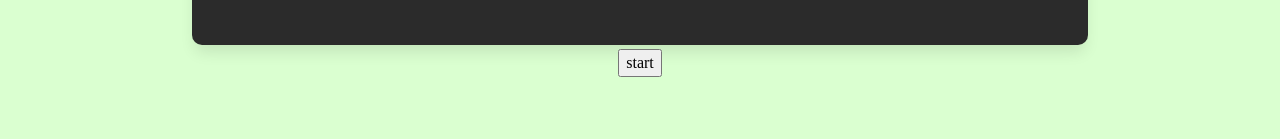
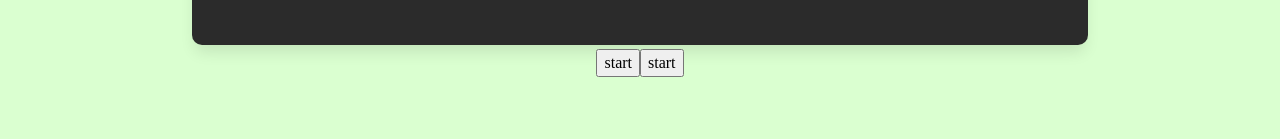
Before and after one commit to Ammar-Montaser/Kadane-s-Algorithm-Visualizer, a React (Vite) app: page / in a window 1280 px wide. Shown: the part 193-332 px from the top of the page. Built offline with nearby package versions, Linux system fonts and the light colour scheme.

Commit message:
added control button for reset

```diff
--- a/src/App.jsx
+++ b/src/App.jsx
@@ -65,7 +65,11 @@ function App() {
         <div className="main">
           <div className="input">
             <Input />
-            <button onClick={maxSequence}> start</button>
+            <div className="Control Buttons">
+              {" "}
+              <button onClick={maxSequence}> start</button>
+              <button onClick={maxSequence}> start</button>
+            </div>
           </div>
           <div className="arrayContainer" ref={myRef}>
             {arr.map((item, i) => (
```
